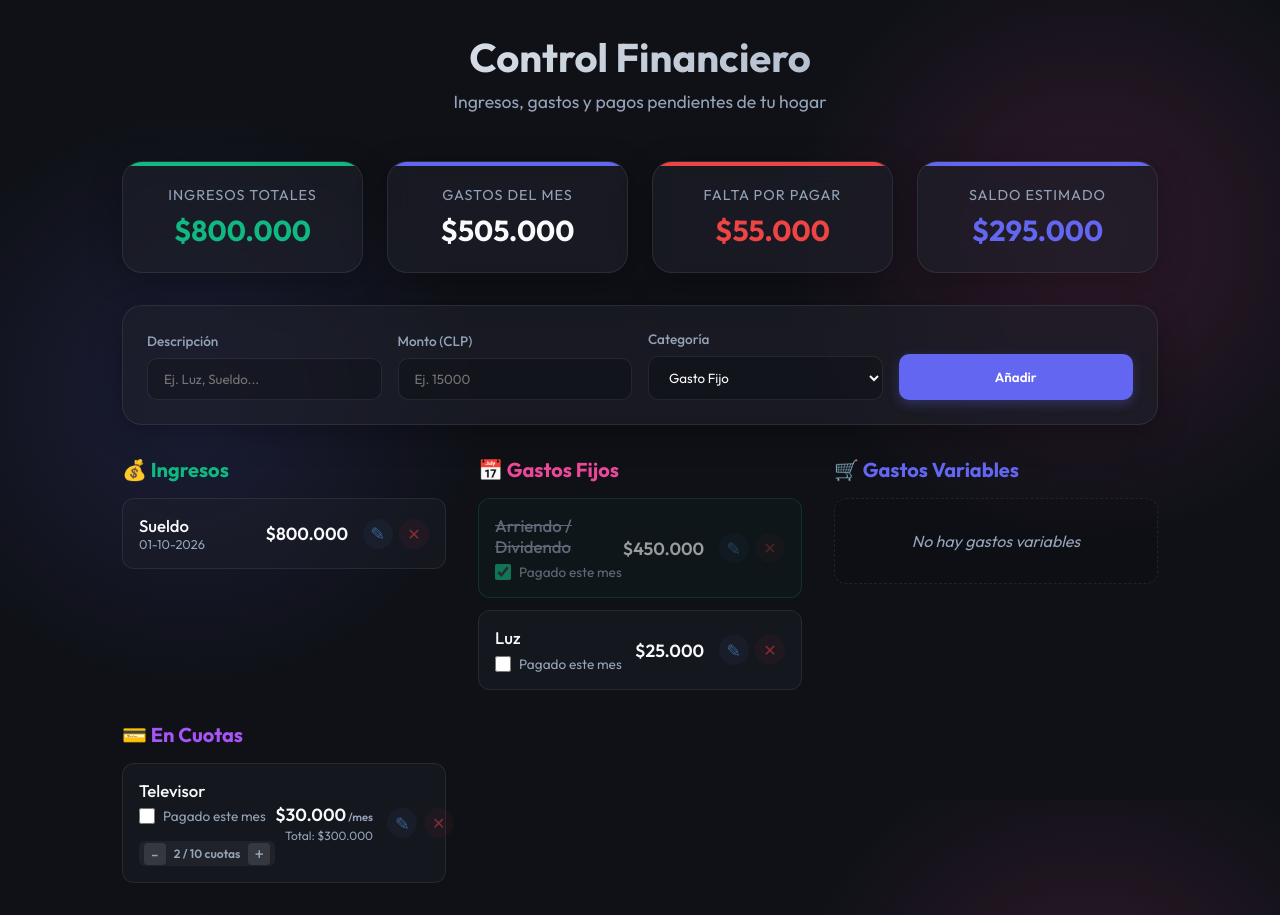
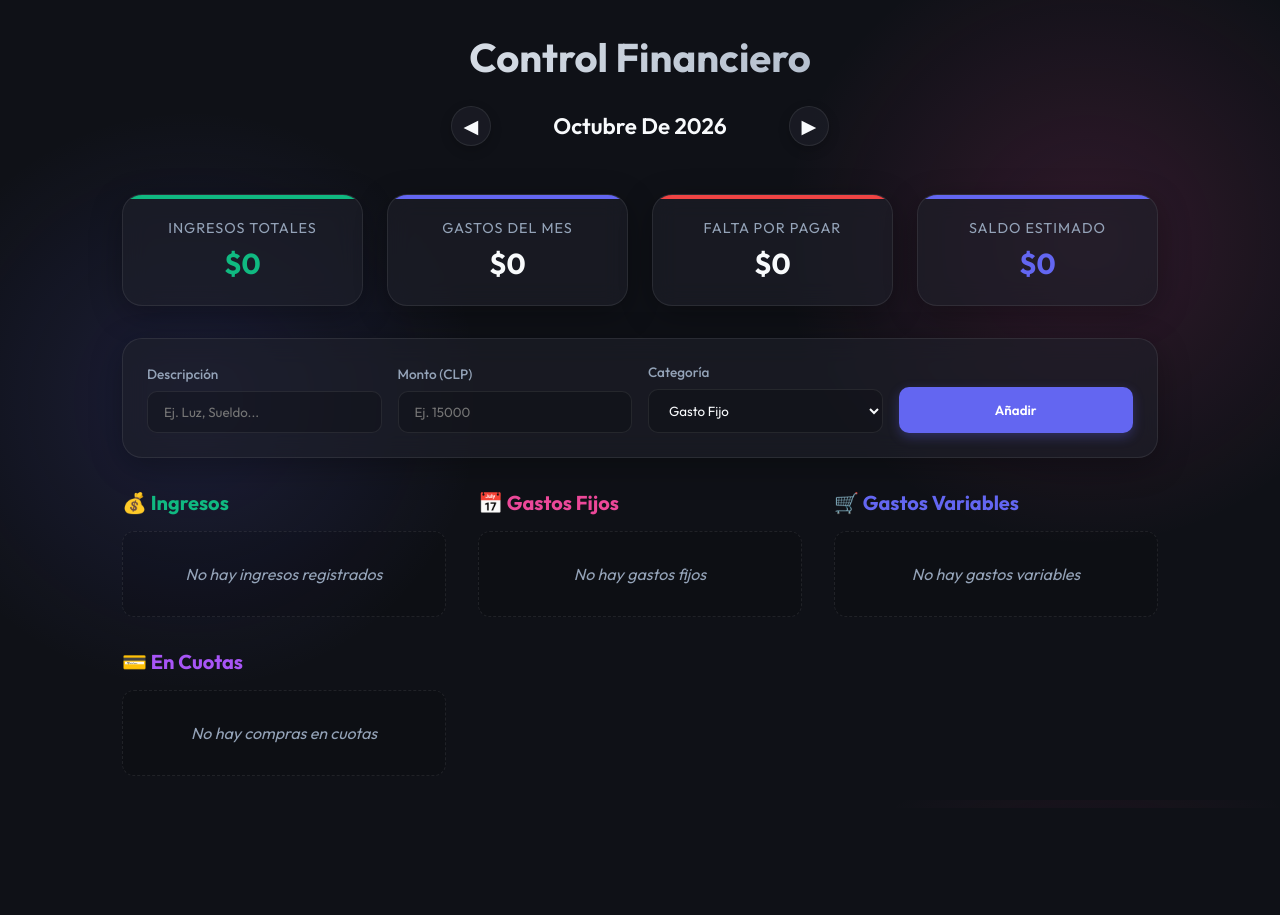
Before and after one commit to pixlrafa/gastos-casa-chile, a React (Vite) app: page / in a window 1280 px wide. After the commit the page ends 808 px from the top, so only its background shows below. Built offline with nearby package versions, Linux system fonts and the light colour scheme.

Commit message:
feat: gestión por meses con sistema de duplicación automática

```diff
--- a/src/App.css
+++ b/src/App.css
@@ -23,6 +23,44 @@
 .header p {
   color: var(--text-muted);
   font-size: 1.1rem;
+}
+
+/* Month Navigator */
+.month-navigator {
+  display: flex;
+  align-items: center;
+  justify-content: center;
+  gap: 1.5rem;
+  margin-top: 1.5rem;
+}
+
+.current-month {
+  font-size: 1.4rem;
+  font-weight: 600;
+  text-transform: capitalize;
+  min-width: 250px;
+}
+
+.btn-nav {
+  background: var(--bg-glass);
+  border: 1px solid var(--border-glass);
+  color: var(--text-main);
+  width: 40px;
+  height: 40px;
+  border-radius: 50%;
+  display: flex;
+  align-items: center;
+  justify-content: center;
+  font-size: 1.2rem;
+  transition: all 0.2s;
+  box-shadow: 0 4px 12px rgba(0,0,0,0.2);
+}
+
+.btn-nav:hover {
+  background: var(--accent-primary);
+  border-color: var(--accent-primary);
+  transform: scale(1.1);
+  color: white;
 }
 
 /* Glass panel utility */
--- a/src/App.jsx
+++ b/src/App.jsx
@@ -14,6 +14,18 @@ const getMonthlyAmount = (cost) => {
     return Math.round(cost.amount / cost.installmentsTotal);
   }
   return cost.amount;
+};
+
+const getCurrentMonthStr = () => {
+  const d = new Date();
+  return `${d.getFullYear()}-${String(d.getMonth() + 1).padStart(2, '0')}`;
+};
+
+const formatMonth = (monthStr) => {
+  const [year, month] = monthStr.split('-');
+  const date = new Date(year, parseInt(month) - 1);
+  const str = date.toLocaleDateString('es-CL', { month: 'long', year: 'numeric' });
+  return str.charAt(0).toUpperCase() + str.slice(1);
 };
 
 const EditableItem = ({ item, isIncome, onSave, onDelete, onTogglePaid, onUpdateInstallments }) => {
@@ -95,22 +107,23 @@ const EditableItem = ({ item, isIncome, onSave, onDelete, onTogglePaid, onUpdate
 };
 
 function App() {
-  const [costs, setCosts] = useState(() => {
-    const saved = localStorage.getItem('gastos-chile-costs');
+  const [currentMonth, setCurrentMonth] = useState(getCurrentMonthStr());
+
+  const [data, setData] = useState(() => {
+    const saved = localStorage.getItem('gastos-chile-data');
     if (saved) return JSON.parse(saved);
-    return [
-      { id: 1, name: 'Arriendo / Dividendo', amount: 450000, type: 'fixed', isPaid: true, date: new Date().toISOString() },
-      { id: 2, name: 'Luz', amount: 25000, type: 'fixed', isPaid: false, date: new Date().toISOString() },
-      { id: 3, name: 'Televisor', amount: 300000, type: 'installment', isPaid: false, installmentsTotal: 10, installmentsPaid: 2, date: new Date().toISOString() },
-    ];
-  });
 
-  const [incomes, setIncomes] = useState(() => {
-    const saved = localStorage.getItem('gastos-chile-incomes');
-    if (saved) return JSON.parse(saved);
-    return [
-      { id: 1, name: 'Sueldo', amount: 800000, date: new Date().toISOString() }
-    ];
+    // Migration from old flat storage
+    const oldCosts = JSON.parse(localStorage.getItem('gastos-chile-costs') || '[]');
+    const oldIncomes = JSON.parse(localStorage.getItem('gastos-chile-incomes') || '[]');
+
+    const initialMonth = getCurrentMonthStr();
+    return {
+      [initialMonth]: {
+        costs: oldCosts.length ? oldCosts : [],
+        incomes: oldIncomes.length ? oldIncomes : []
+      }
+    };
   });
 
   const [name, setName] = useState('');
@@ -119,9 +132,87 @@ function App() {
   const [installments, setInstallments] = useState('12');
 
   useEffect(() => {
-    localStorage.setItem('gastos-chile-costs', JSON.stringify(costs));
-    localStorage.setItem('gastos-chile-incomes', JSON.stringify(incomes));
-  }, [costs, incomes]);
+    localStorage.setItem('gastos-chile-data', JSON.stringify(data));
+  }, [data]);
+
+  const handlePrevMonth = () => {
+    const [year, month] = currentMonth.split('-').map(Number);
+    const date = new Date(year, month - 2);
+    setCurrentMonth(`${date.getFullYear()}-${String(date.getMonth() + 1).padStart(2, '0')}`);
+  };
+
+  const handleNextMonth = () => {
+    const [year, month] = currentMonth.split('-').map(Number);
+    const date = new Date(year, month);
+    setCurrentMonth(`${date.getFullYear()}-${String(date.getMonth() + 1).padStart(2, '0')}`);
+  };
+
+  const monthData = data[currentMonth];
+
+  if (!monthData) {
+    const availableMonths = Object.keys(data).sort().reverse();
+    const latestMonth = availableMonths[0];
+
+    return (
+      <div className="app-container">
+        <header className="header">
+          <h1>Control Financiero</h1>
+          <div className="month-navigator">
+            <button onClick={handlePrevMonth} className="btn-nav">◀</button>
+            <h2 className="current-month">{formatMonth(currentMonth)}</h2>
+            <button onClick={handleNextMonth} className="btn-nav">▶</button>
+          </div>
+        </header>
+        <div className="empty-state glass-panel" style={{padding: '3rem'}}>
+          <h2 style={{marginBottom: '1rem'}}>No hay datos para {formatMonth(currentMonth)}</h2>
+          <p style={{color: 'var(--text-muted)', marginBottom: '2rem'}}>Puedes iniciar este mes copiando tus gastos e ingresos del mes anterior.</p>
+          <div style={{display: 'flex', gap: '1rem', justifyContent: 'center', flexWrap: 'wrap'}}>
+            {latestMonth && (
+              <button
+                className="btn-primary"
+                onClick={() => {
+                  const source = data[latestMonth];
+                  setData({
+                    ...data,
+                    [currentMonth]: {
+                      costs: source.costs.map(c => ({ ...c, isPaid: false })),
+                      incomes: source.incomes.map(i => ({ ...i }))
+                    }
+                  });
+                }}
+              >
+                Duplicar desde {formatMonth(latestMonth)}
+              </button>
+            )}
+            <button
+              className="btn-primary" style={{background: 'var(--bg-surface)'}}
+              onClick={() => {
+                setData({
+                  ...data,
+                  [currentMonth]: { costs: [], incomes: [] }
+                });
+              }}
+            >
+              Comenzar en blanco
+            </button>
+          </div>
+        </div>
+      </div>
+    );
+  }
+
+  const currentCosts = monthData.costs;
+  const currentIncomes = monthData.incomes;
+
+  const updateCurrentMonthData = (newCosts, newIncomes) => {
+    setData({
+      ...data,
+      [currentMonth]: {
+        costs: newCosts || currentCosts,
+        incomes: newIncomes || currentIncomes
+      }
+    });
+  };
 
   const handleAdd = (e) => {
     e.preventDefault();
@@ -131,7 +222,7 @@ function App() {
 
     if (type === 'income') {
       const newIncome = { id: Date.now(), name, amount: parsedAmount, date: new Date().toISOString() };
-      setIncomes([...incomes, newIncome]);
+      updateCurrentMonthData(null, [...currentIncomes, newIncome]);
     } else {
       const newCost = {
         id: Date.now(),
@@ -143,7 +234,7 @@ function App() {
         installmentsTotal: type === 'installment' ? parseInt(installments, 10) : null,
         installmentsPaid: type === 'installment' ? 0 : null
       };
-      setCosts([...costs, newCost]);
+      updateCurrentMonthData([...currentCosts, newCost], null);
     }
 
     setName('');
@@ -151,7 +242,7 @@ function App() {
   };
 
   const editCost = (id, newName, newAmount, newInstallmentsTotal) => {
-    setCosts(costs.map(c => {
+    updateCurrentMonthData(currentCosts.map(c => {
       if (c.id === id) {
         return {
           ...c,
@@ -161,44 +252,48 @@ function App() {
         };
       }
       return c;
-    }));
+    }), null);
   };
 
   const editIncome = (id, newName, newAmount) => {
-    setIncomes(incomes.map(i => i.id === id ? { ...i, name: newName, amount: newAmount } : i));
+    updateCurrentMonthData(null, currentIncomes.map(i => i.id === id ? { ...i, name: newName, amount: newAmount } : i));
   };
 
-  const deleteCost = (id) => setCosts(costs.filter(c => c.id !== id));
-  const deleteIncome = (id) => setIncomes(incomes.filter(i => i.id !== id));
+  const deleteCost = (id) => updateCurrentMonthData(currentCosts.filter(c => c.id !== id), null);
+  const deleteIncome = (id) => updateCurrentMonthData(null, currentIncomes.filter(i => i.id !== id));
 
   const togglePaid = (id) => {
-    setCosts(costs.map(c => c.id === id ? { ...c, isPaid: !c.isPaid } : c));
+    updateCurrentMonthData(currentCosts.map(c => c.id === id ? { ...c, isPaid: !c.isPaid } : c), null);
   };
 
   const updateInstallments = (id, change) => {
-    setCosts(costs.map(c => {
+    updateCurrentMonthData(currentCosts.map(c => {
       if (c.id === id && c.type === 'installment') {
         const newPaid = Math.max(0, Math.min(c.installmentsTotal, c.installmentsPaid + change));
         return { ...c, installmentsPaid: newPaid };
       }
       return c;
-    }));
+    }), null);
   };
 
-  const totalIncome = incomes.reduce((acc, curr) => acc + curr.amount, 0);
-  const fixedCosts = costs.filter(c => c.type === 'fixed');
-  const variableCosts = costs.filter(c => c.type === 'variable');
-  const installmentCosts = costs.filter(c => c.type === 'installment');
+  const totalIncome = currentIncomes.reduce((acc, curr) => acc + curr.amount, 0);
+  const fixedCosts = currentCosts.filter(c => c.type === 'fixed');
+  const variableCosts = currentCosts.filter(c => c.type === 'variable');
+  const installmentCosts = currentCosts.filter(c => c.type === 'installment');
 
-  const totalCosts = costs.reduce((acc, curr) => acc + getMonthlyAmount(curr), 0);
-  const pendingToPay = costs.filter(c => !c.isPaid).reduce((acc, curr) => acc + getMonthlyAmount(curr), 0);
+  const totalCosts = currentCosts.reduce((acc, curr) => acc + getMonthlyAmount(curr), 0);
+  const pendingToPay = currentCosts.filter(c => !c.isPaid).reduce((acc, curr) => acc + getMonthlyAmount(curr), 0);
   const balance = totalIncome - totalCosts;
 
   return (
     <div className="app-container">
       <header className="header">
         <h1>Control Financiero</h1>
-        <p>Ingresos, gastos y pagos pendientes de tu hogar</p>
+        <div className="month-navigator">
+          <button onClick={handlePrevMonth} className="btn-nav" aria-label="Mes anterior">◀</button>
+          <h2 className="current-month">{formatMonth(currentMonth)}</h2>
+          <button onClick={handleNextMonth} className="btn-nav" aria-label="Mes siguiente">▶</button>
+        </div>
       </header>
 
       <div className="summary-grid">
@@ -264,10 +359,10 @@ function App() {
         <div className="list-section income">
           <h2>💰 Ingresos</h2>
           <div className="cost-list">
-            {incomes.length === 0 ? (
+            {currentIncomes.length === 0 ? (
               <div className="empty-state">No hay ingresos registrados</div>
             ) : (
-              incomes.map(income => (
+              currentIncomes.map(income => (
                 <EditableItem
                   key={income.id}
                   item={income}
```
